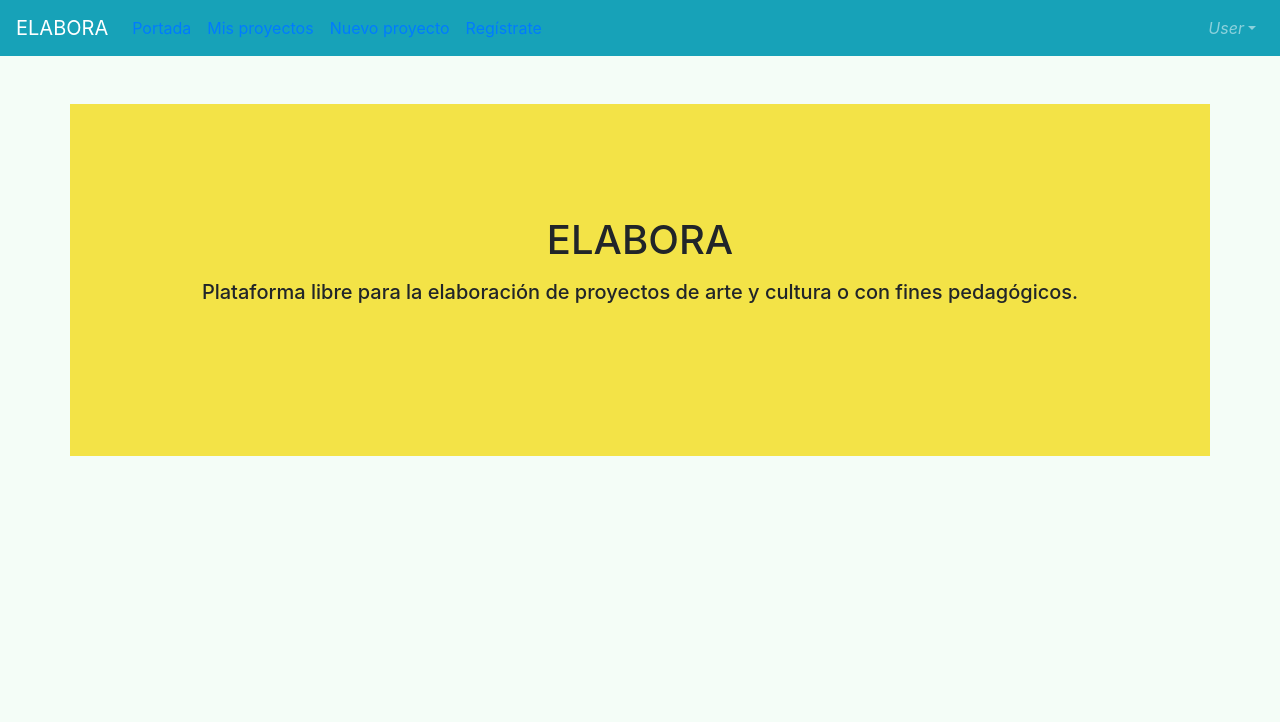
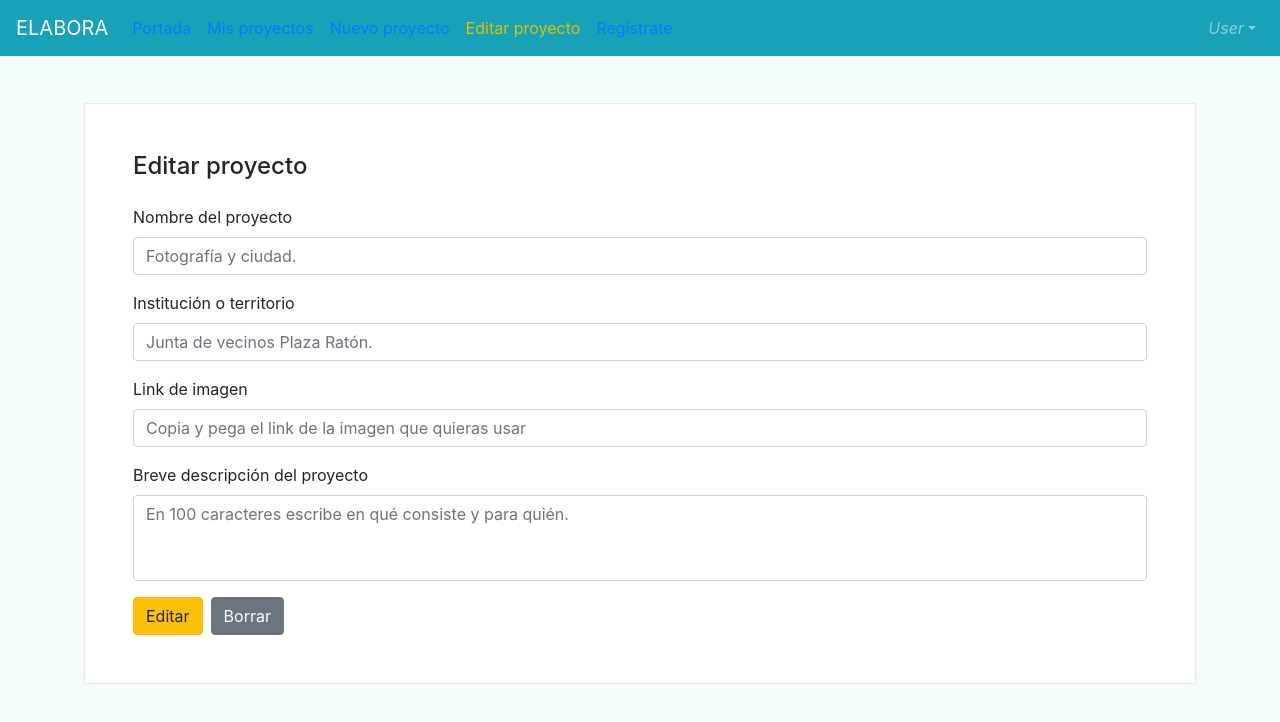
Before and after one commit to flowersflowing/DL_proyectofinal, a Vue app: page /#/editarproyecto in a window 1280 px wide. Shown: the top 722 px of the page. Built offline with nearby package versions, Linux system fonts and the light colour scheme; no server answers; the database is empty; sample sign-in values are in the browser's storage.

Commit message:
comenzando al fin el componente para editar proyecto

```diff
--- a/src/App.vue
+++ b/src/App.vue
@@ -11,6 +11,7 @@
             <b-nav-item class="links"><router-link to="/">Portada</router-link></b-nav-item>
             <b-nav-item class="links"><router-link to="/proyectos">Mis proyectos</router-link></b-nav-item>
             <b-nav-item class="links"><router-link to="/nuevoproyecto">Nuevo proyecto</router-link></b-nav-item>
+            <b-nav-item class="links"><router-link to="/editarproyecto">Editar proyecto</router-link></b-nav-item>
             <b-nav-item class="links"><router-link to="/registro">Regístrate</router-link></b-nav-item>
           </b-navbar-nav>
 
--- /dev/null
+++ b/src/components/Editarproyecto.vue
@@ -0,0 +1,76 @@
+<template>
+  <div class="newproject container my-5">
+    <!-- Sacar del navbar y vincular al botón de editar del proyecto -->
+    <section class="formulario p-5">
+        <h4 class="mb-4">Editar proyecto</h4>
+        <b-form @submit.prevent="editProject" @reset="onReset" v-if="show">
+          <b-form-group id="input-group-1" label="Nombre del proyecto" label-for="input-1">
+              <b-form-input id="input-1" v-model="project.title" placeholder="Fotografía y ciudad." required></b-form-input>
+          </b-form-group>
+          <b-form-group id="input-group-2" label="Institución o territorio" label-for="input-2">
+              <b-form-input id="input-2" v-model="project.place" placeholder="Junta de vecinos Plaza Ratón." required></b-form-input>
+          </b-form-group>
+          <b-form-group id="input-group-3" label="Link de imagen" label-for="input-3">
+              <b-form-input id="input-3" v-model="project.img" placeholder="Copia y pega el link de la imagen que quieras usar" required></b-form-input>
+          </b-form-group>
+          <b-form-group id="input-group-3" label="Breve descripción del proyecto" label-for="input-3">
+            <b-form-textarea id="textarea" v-model="project.description" placeholder="En 100 caracteres escribe en qué consiste y para quién." rows="3" max-rows="6"></b-form-textarea>
+          </b-form-group>
+          <!-- <b-form-file class="mb-3" v-model="project.img" :state="Boolean(project.img)" placeholder="Choose a file or drop it here..." drop-placeholder="Drop file here..."></b-form-file> -->
+          <!-- <div class="mt-3">Selected file: {{ file1 ? file1.name : '' }}</div> -->
+
+          <b-button type="submit" variant="warning">Editar</b-button>
+          <b-button class="mx-2" type="reset" variant="secondary">Borrar</b-button>
+        </b-form>
+    </section>
+  </div>
+</template>
+
+<script>
+export default {
+  name: 'Nuevo',
+    data() {
+        return {
+        project: {
+            title: '',
+            place: '',
+            description: '',
+            img: '',
+            id: ''
+            // img: null
+        },
+        show: true
+        }
+    },
+    methods: {
+        editProject() {
+        },
+        onReset(event) {
+            event.preventDefault()
+            // Reset our form values
+            this.project.name = ''
+            this.project.place = ''
+            this.project.img = ''
+            this.project.description = ''
+            // Trick to reset/clear native browser form validation state
+            this.show = false
+            this.$nextTick(() => {
+                this.show = true
+            })
+        },
+    }
+}
+</script>
+
+<style scoped lang="scss">
+.formulario {
+  background-color: #ffffff;
+//   border-radius: 3%;
+  outline-style: solid;
+  outline-color: #e9e8e8;
+  outline-width: 1px;
+}
+h2 {
+  margin-bottom: 5em;
+}
+</style>
--- a/src/components/Registro.vue
+++ b/src/components/Registro.vue
@@ -51,9 +51,9 @@ export default {
   data() {
     return {
       user: {
-        name: '',
+        // name: '',
         email: '',
-        // password: '',
+        password: '',
         // img: ''
       },
       selected: '',
--- a/src/router/router.js
+++ b/src/router/router.js
@@ -28,6 +28,14 @@ const routes = [
     component: () => import(/* webpackChunkName: "nuevoproyecto" */ '../views/Newproject.vue')
   },
   {
+  path: '/editarproyecto',
+  name: 'Editarproyecto',
+  // route level code-splitting
+  // this generates a separate chunk (about.[hash].js) for this route
+  // which is lazy-loaded when the route is visited.
+  component: () => import(/* webpackChunkName: "editarproyecto" */ '../views/Edit.vue')
+  },
+  {
     path: '/login',
     name: 'Login',
     // route level code-splitting
--- a/src/store/store.js
+++ b/src/store/store.js
@@ -79,6 +79,12 @@ export default new Vuex.Store({
       }).catch (error => {
         console.log(error);
       });
+    },
+    // Action de editar colección
+    editandoProyecto(context, data) {
+      db.collection('projects').doc(data.id).set({
+
+      })
     }
   }
 })
--- /dev/null
+++ b/src/views/Edit.vue
@@ -0,0 +1,17 @@
+<template>
+  <div class="edit">
+    <Editarproyecto />
+  </div>
+</template>
+
+<script>
+// @ is an alias to /src
+import Editarproyecto from '@/components/Editarproyecto.vue';
+
+export default {
+  name: 'Edit',
+  components: {
+    Editarproyecto
+  }
+}
+</script>
```
Also changed, not shown: src/components/Navbar.vue (added).
